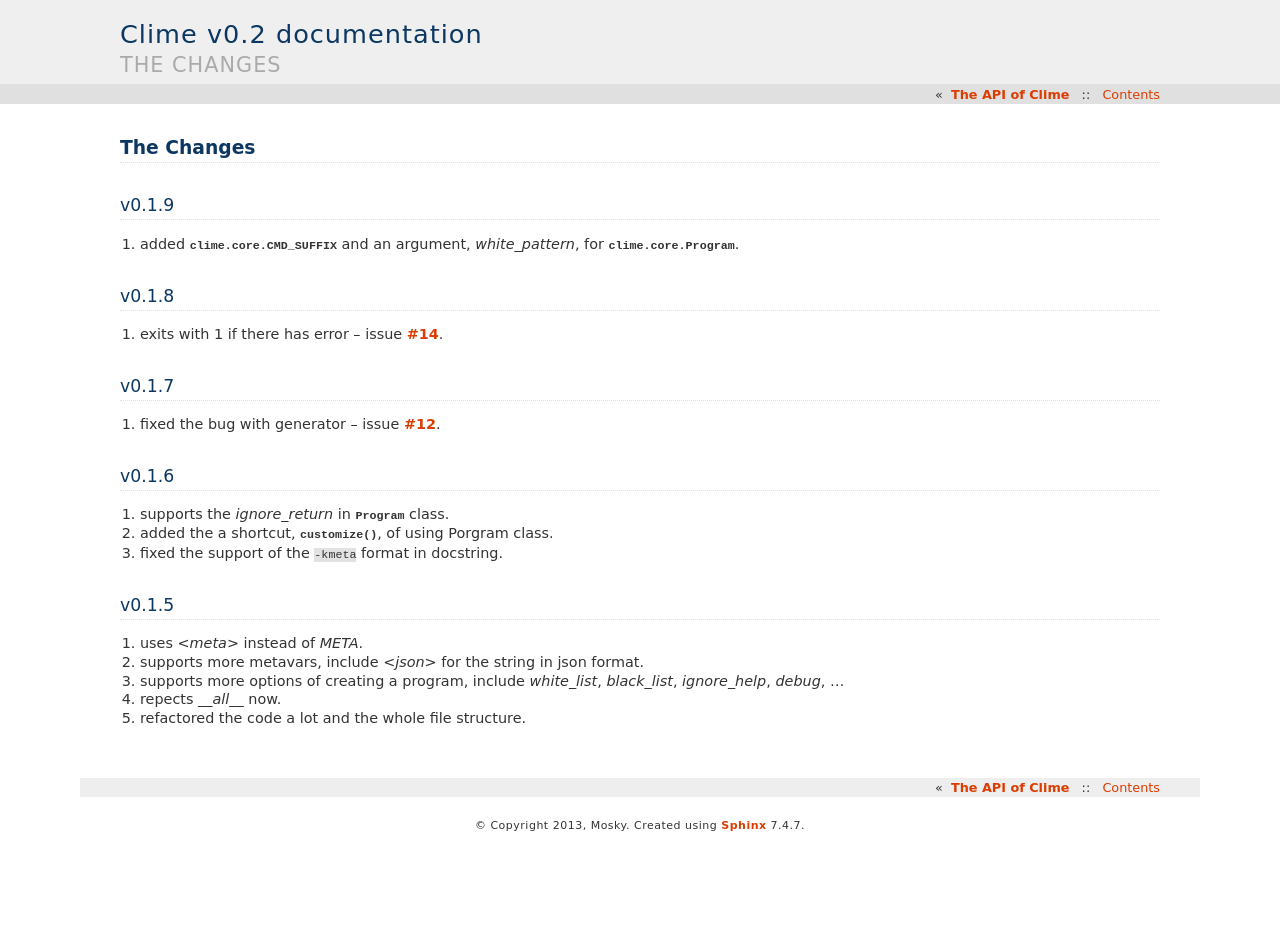
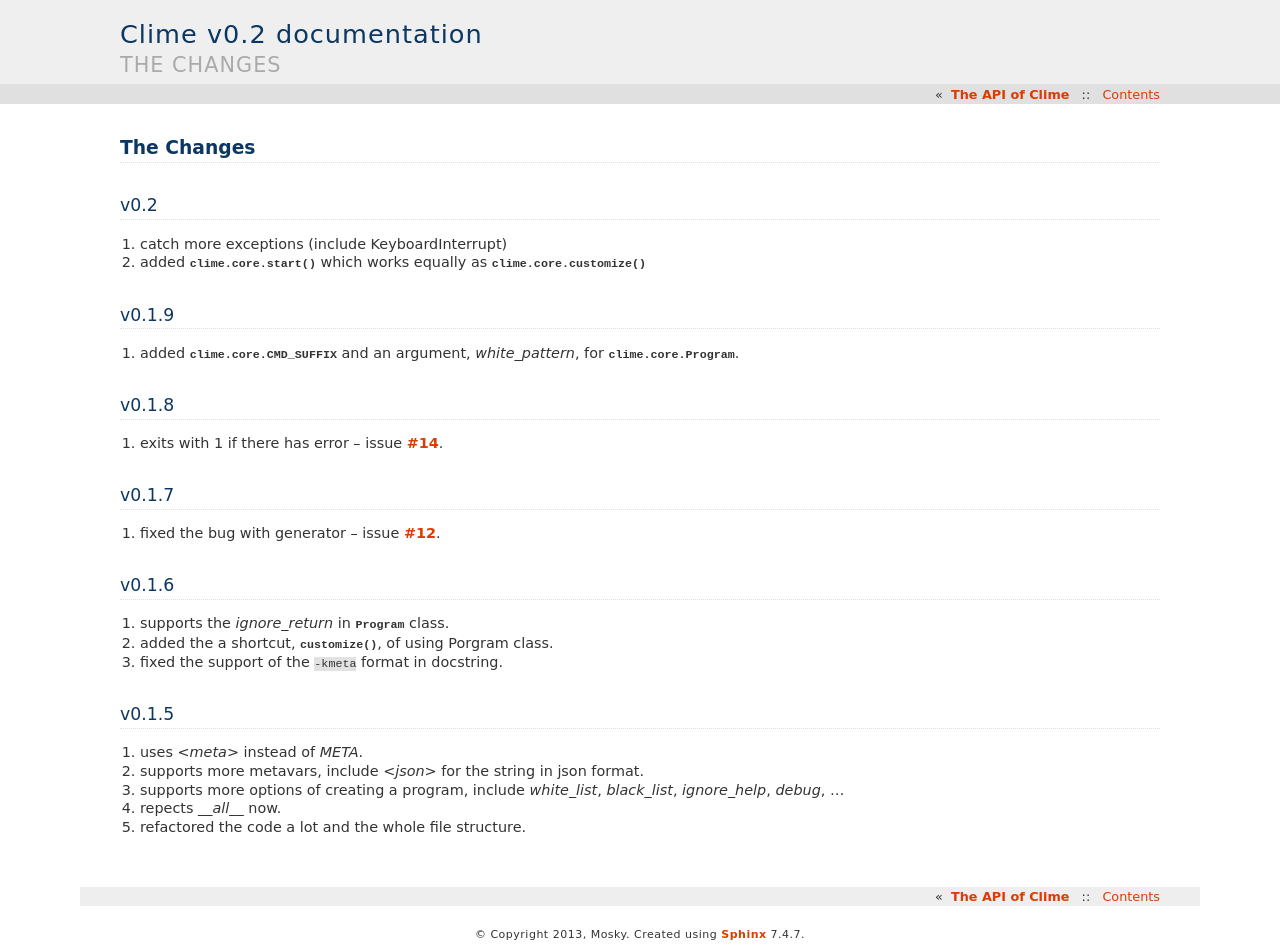
Before and after one commit to moskytw/clime, a Sphinx documentation site: the page built from docs/changes.rst, in a window 1280 px wide. Built offline with Sphinx 7.4.7, drawn with Linux system fonts in a browser that asks for light colours; before the commit the page ends 900 px from its top, so only the background shows below that.

Commit message:
updated changes

```diff
--- a/docs/changes.rst
+++ b/docs/changes.rst
@@ -1,6 +1,12 @@
 
 The Changes
 ===========
+
+v0.2
+----
+
+1. catch more exceptions (include KeyboardInterrupt)
+2. added :func:`clime.core.start` which works equally as :func:`clime.core.customize`
 
 v0.1.9
 ------
```
